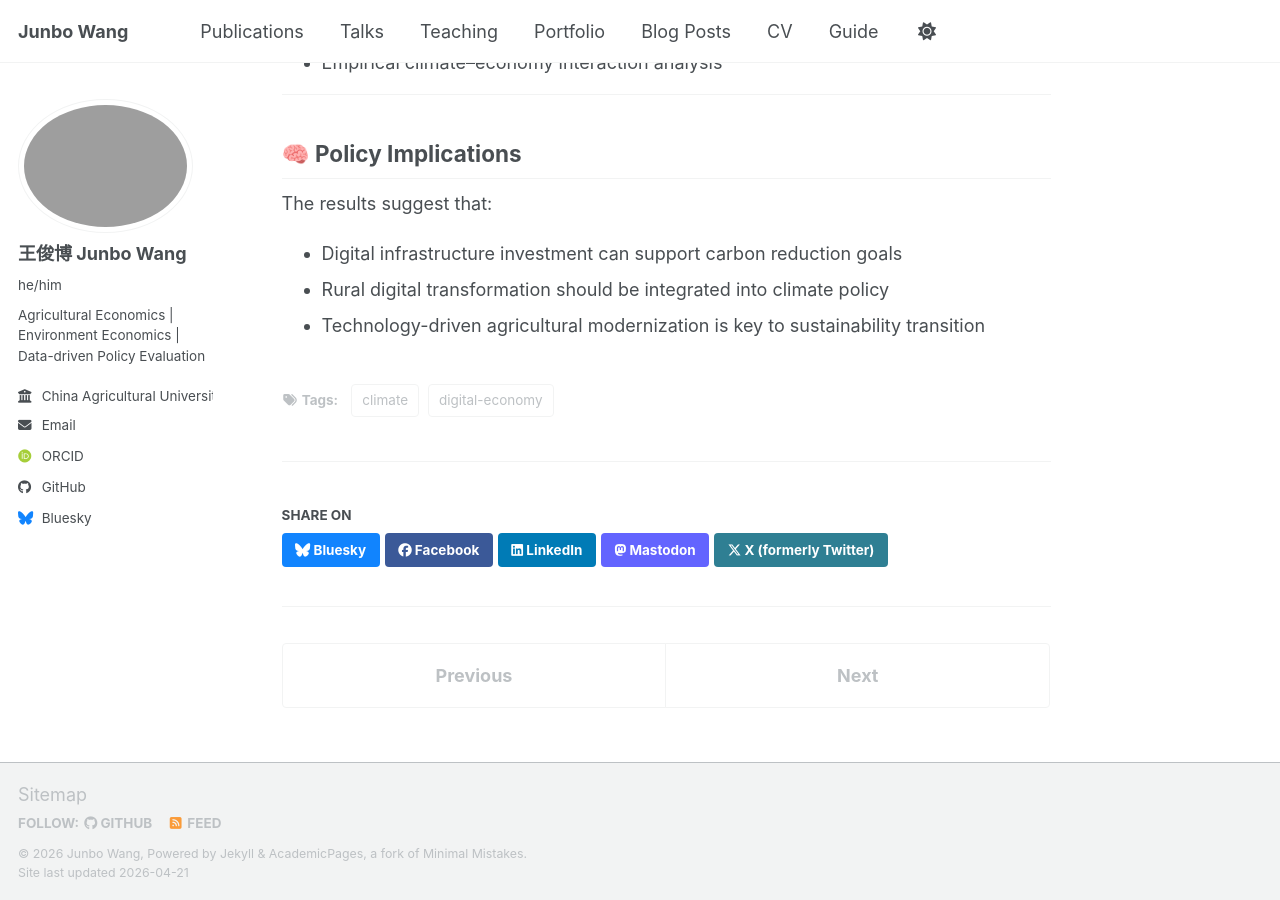
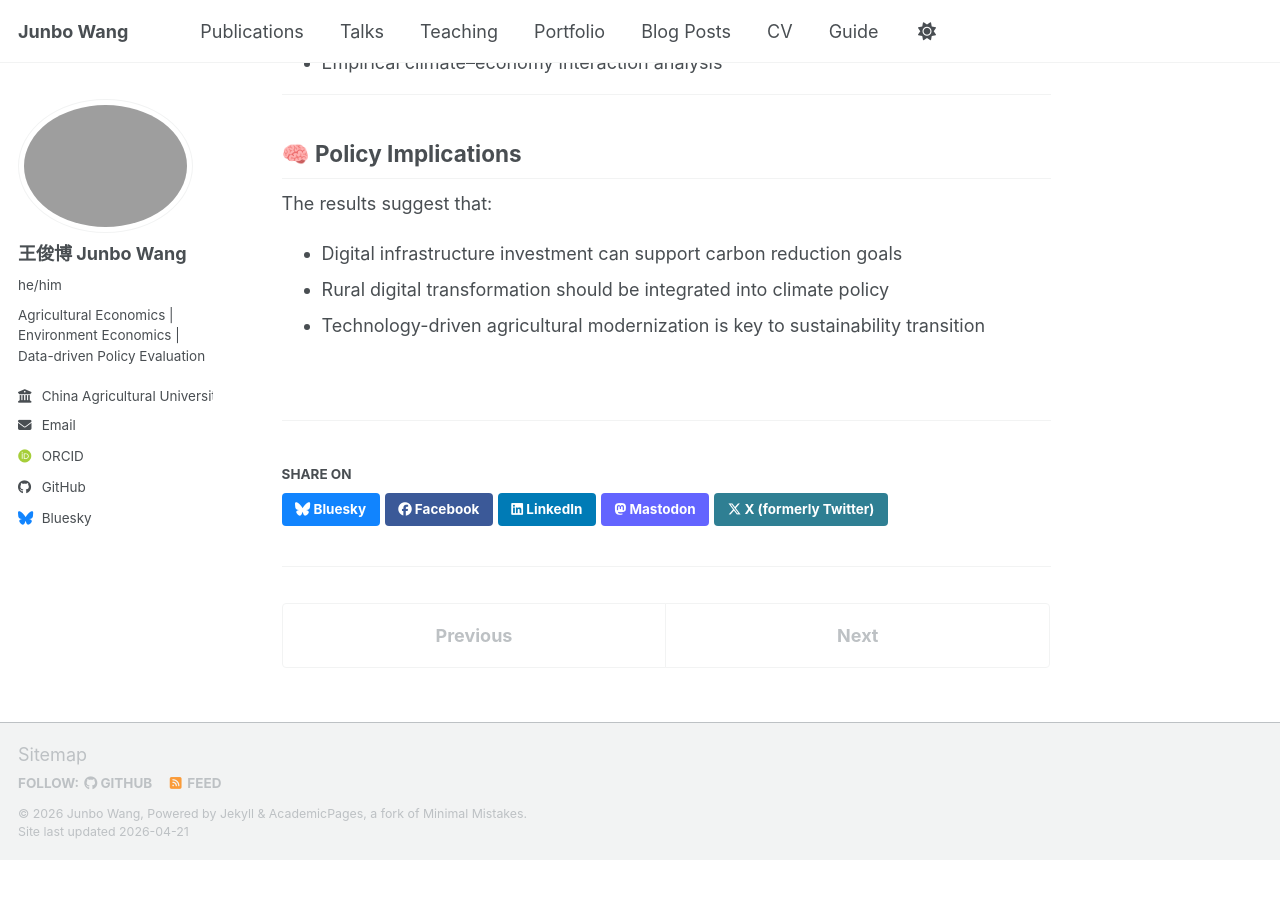
Before and after one commit to wangjunbo11/wangjunbo11.github.io, a Jekyll site: the page built from _publications/2024-12-digital-economy-carbon-emmissions.md, in a window 1280 px wide and 900 px high, scrolled down 1445 px. Built offline with Jekyll 4.4.1, drawn with Linux system fonts in a browser that asks for light colours; some web fonts are replaced; a script bundle is joined from its source files by our own code; library files that are not in the unit come from our copies; after the commit the page ends 2305 px from its top, so only the background shows below that.

Commit message:
Update 2024-12-digital-economy-carbon-emmissions.md

```diff
--- a/_publications/2024-12-digital-economy-carbon-emmissions.md
+++ b/_publications/2024-12-digital-economy-carbon-emmissions.md
@@ -6,7 +6,6 @@ date: 2024-12-25
 
 venue: "Highlights in Science, Engineering and Technology"
 authors: "Junbo Wang, Shumiao Gao, Zhen Qin"
-tags: climate digital-economy
 paperurl: "https://doi.org/10.54097/6wnfxe67"
 
 excerpt: "This paper examines how digital economy development affects agricultural carbon emissions using provincial panel data in China."
```
